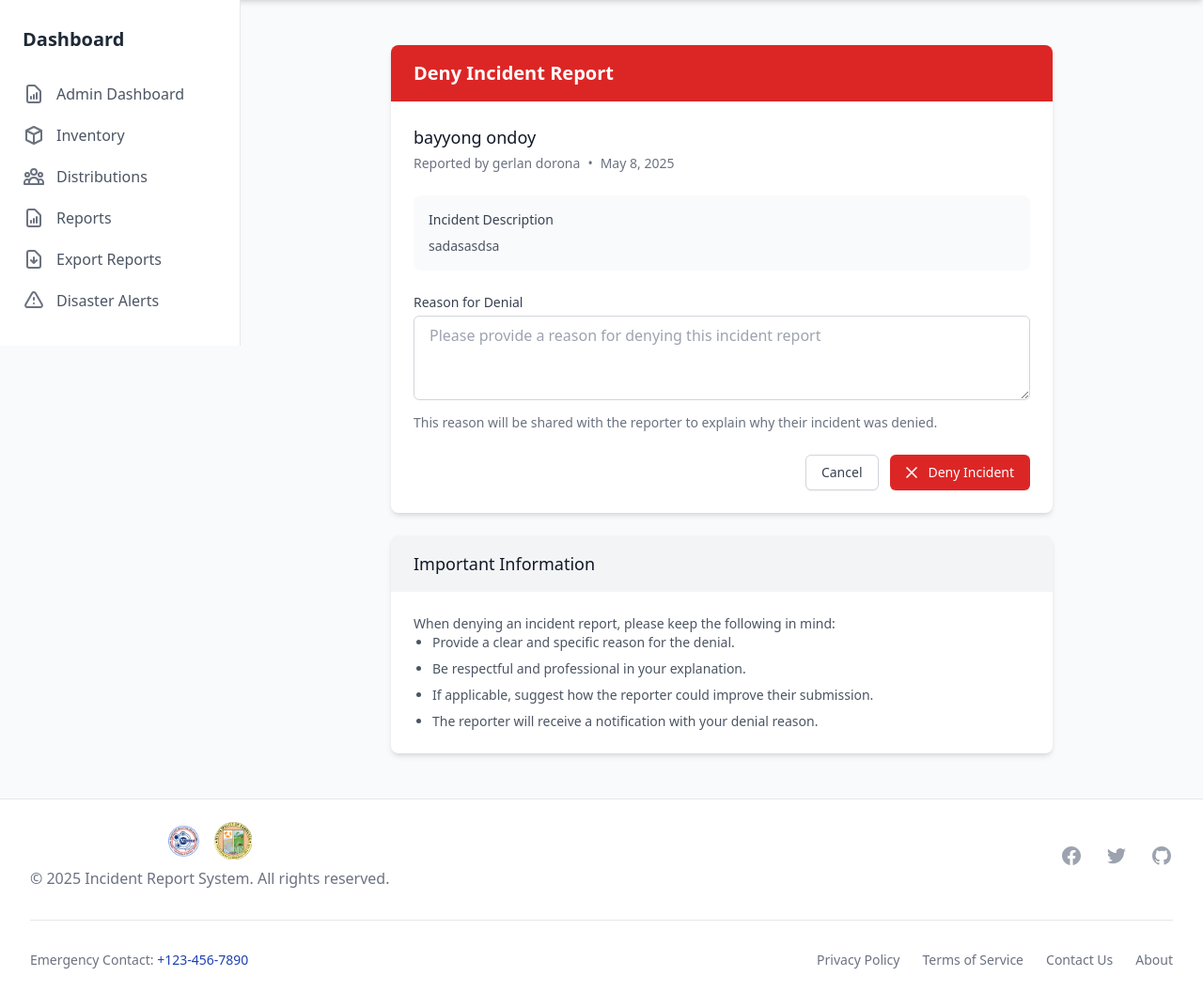
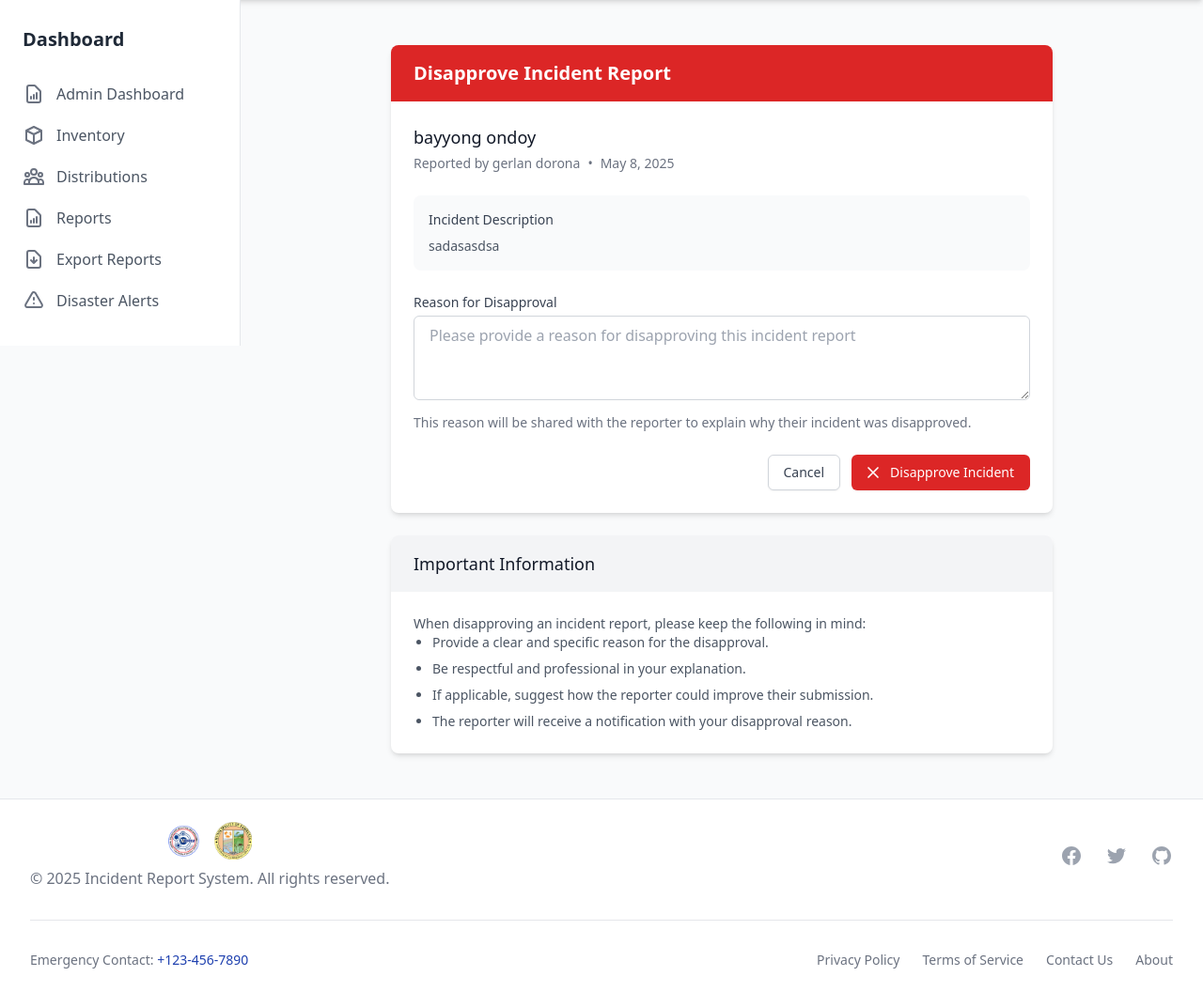
Before and after one commit to lanzy-lanzy/incident_report, a Django app: page /deny-incident/1/ in a window 1280 px wide. Shown: the part 64-1120 px from the top of the page at 94% size. Run offline with Django 5.2, Linux system fonts and the light colour scheme; a user stored in the database is signed in; data comes from the database, SQL or seed files in the repository; some libraries are stand-ins or nearby versions.

Commit message:
Refactor incident denial terminology to use 'Disapprove' for consistency across forms and templates

```diff
--- a/disaster_aid/forms.py
+++ b/disaster_aid/forms.py
@@ -297,12 +297,12 @@ class DenyIncidentForm(forms.Form):
         widget=forms.Textarea(
             attrs={
                 'class': INPUT_CLASSES,
-                'placeholder': 'Please provide a reason for denying this incident report',
+                'placeholder': 'Please provide a reason for disapproving this incident report',
                 'rows': 3,
             }
         ),
         required=True,
-        help_text='This reason will be shared with the reporter to explain why their incident was denied.'
+        help_text='This reason will be shared with the reporter to explain why their incident was disapproved.'
     )
 
 
--- a/templates/dashboard/admin_dashboard.html
+++ b/templates/dashboard/admin_dashboard.html
@@ -340,7 +340,7 @@
                                             <svg class="mr-1.5 -ml-0.5 h-4 w-4" xmlns="http://www.w3.org/2000/svg" fill="none" viewBox="0 0 24 24" stroke="currentColor">
                                                 <path stroke-linecap="round" stroke-linejoin="round" stroke-width="2" d="M6 18L18 6M6 6l12 12" />
                                             </svg>
-                                            Deny
+                                            Disapprove
                                         </a>
                                     </div>
                                     {% elif incident.status == 'verified' %}
@@ -358,7 +358,7 @@
                                             <svg class="mr-1.5 -ml-0.5 h-4 w-4 text-red-500" xmlns="http://www.w3.org/2000/svg" fill="none" viewBox="0 0 24 24" stroke="currentColor">
                                                 <path stroke-linecap="round" stroke-linejoin="round" stroke-width="2" d="M6 18L18 6M6 6l12 12" />
                                             </svg>
-                                            Denied
+                                            Disapproved
                                         </span>
                                     </div>
                                     {% endif %}
--- a/templates/incidents/deny_incident.html
+++ b/templates/incidents/deny_incident.html
@@ -1,13 +1,13 @@
 {% extends 'base.html' %}
 
-{% block title %}Deny Incident - {{ incident.title }}{% endblock %}
+{% block title %}Disapprove Incident - {{ incident.title }}{% endblock %}
 
 {% block content %}
 <div class="py-6">
     <div class="max-w-3xl mx-auto px-4 sm:px-6 lg:px-8">
         <div class="bg-white shadow-md rounded-lg overflow-hidden">
             <div class="px-6 py-4 bg-red-600 text-white">
-                <h2 class="text-xl font-bold">Deny Incident Report</h2>
+                <h2 class="text-xl font-bold">Disapprove Incident Report</h2>
             </div>
 
             <div class="p-6">
@@ -30,7 +30,7 @@
 
                     <div class="mb-6">
                         <label for="{{ form.denial_reason.id_for_label }}" class="block text-sm font-medium text-gray-700">
-                            Reason for Denial
+                            Reason for Disapproval
                         </label>
                         <div class="mt-1">
                             {{ form.denial_reason }}
@@ -51,7 +51,7 @@
                             <svg class="mr-2 -ml-1 h-5 w-5" xmlns="http://www.w3.org/2000/svg" fill="none" viewBox="0 0 24 24" stroke="currentColor">
                                 <path stroke-linecap="round" stroke-linejoin="round" stroke-width="2" d="M6 18L18 6M6 6l12 12" />
                             </svg>
-                            Deny Incident
+                            Disapprove Incident
                         </button>
                     </div>
                 </form>
@@ -64,12 +64,12 @@
             </div>
             <div class="p-6">
                 <div class="prose max-w-none">
-                    <p class="text-sm text-gray-600">When denying an incident report, please keep the following in mind:</p>
+                    <p class="text-sm text-gray-600">When disapproving an incident report, please keep the following in mind:</p>
                     <ul class="list-disc pl-5 space-y-2 text-sm text-gray-600">
-                        <li>Provide a clear and specific reason for the denial.</li>
+                        <li>Provide a clear and specific reason for the disapproval.</li>
                         <li>Be respectful and professional in your explanation.</li>
                         <li>If applicable, suggest how the reporter could improve their submission.</li>
-                        <li>The reporter will receive a notification with your denial reason.</li>
+                        <li>The reporter will receive a notification with your disapproval reason.</li>
                     </ul>
                 </div>
             </div>
```
